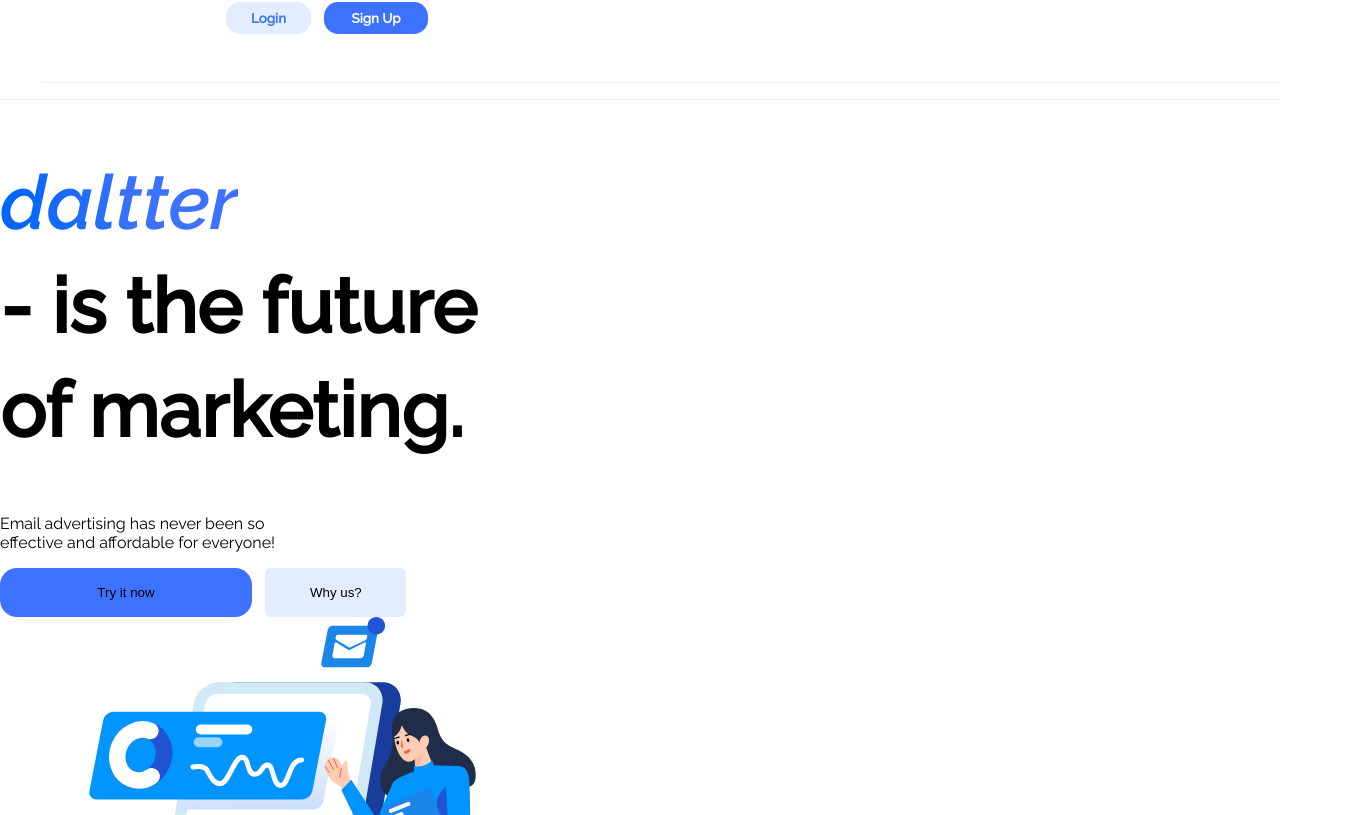
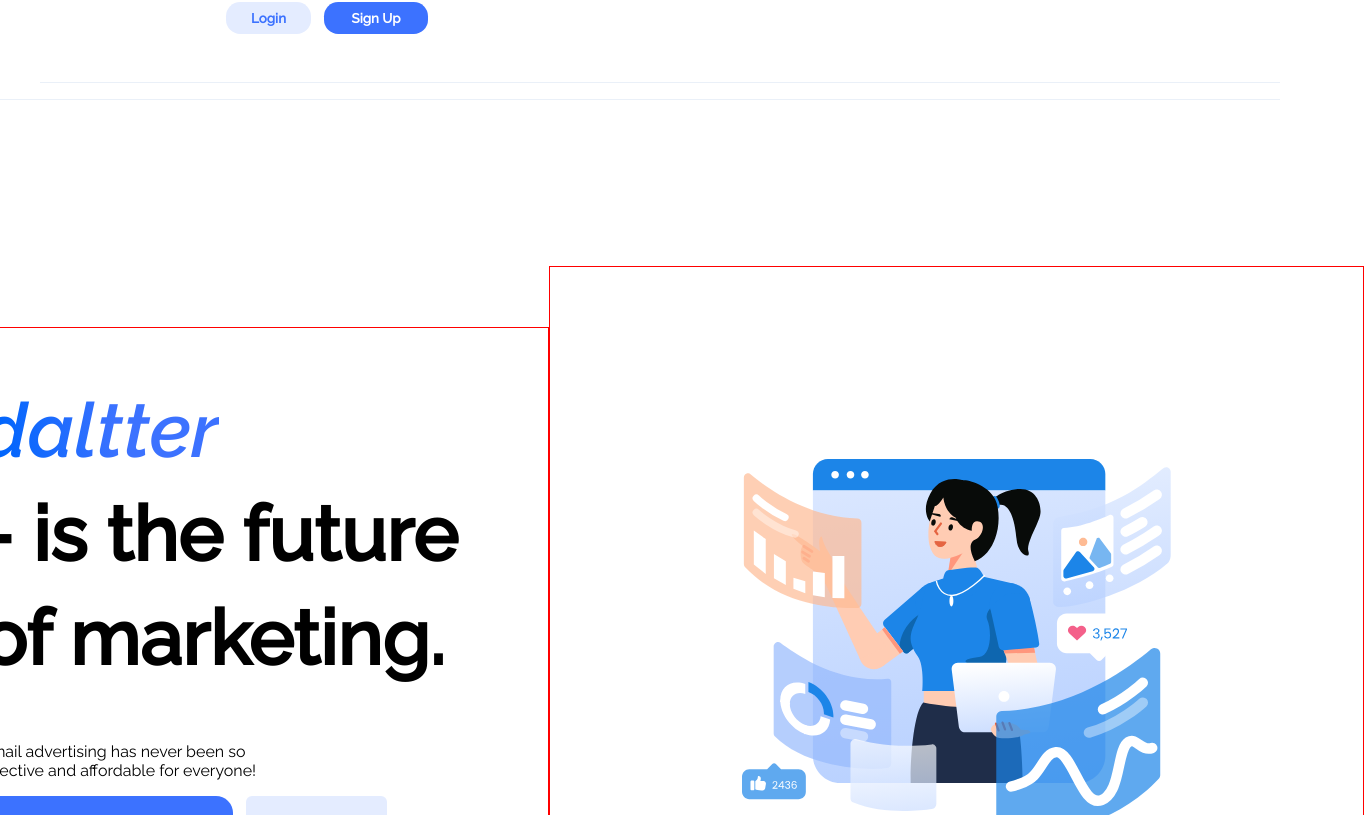
Before and after one commit to dryg1246/Daltter, a React (Create React App) app: page / in a window 1280 px wide. Shown: the part 225-1040 px from the top of the page, 1364 px wide, since content can reach past the window. Built offline with nearby package versions, Linux system fonts and the light colour scheme.

Commit message:
react_daltter

```diff
--- a/src/App.js
+++ b/src/App.js
@@ -1,6 +1,6 @@
-import Header from "./components/Header";
+import Header from "./components/Header/Header";
 import "./index.scss"
-import Main from "./components/Main";
+import Main from "./components/Main/Main";
 
 function App() {
   return (
--- a/src/components/Main.js
+++ b/src/components/Main/Main.js
@@ -1,10 +1,10 @@
 import React from 'react';
-
+import styles from "./Main.module.scss"
 function Main() {
     return (
-       <div className="flex">
+       <div className={styles.wrapper}>
 
-         <div className="">
+         <div className={styles.wrapper1}>
 
 
              <h1 className="main-text-drawer">
@@ -26,7 +26,7 @@ function Main() {
 
          </div>
 
-           <div className="">
+           <div className={styles.wrapper2}>
 
 
                <div className="secondLeft ">
--- /dev/null
+++ b/src/components/Main/Main.module.scss
@@ -0,0 +1,17 @@
+.wrapper2{
+  border: 1px solid red;
+}
+.wrapper1{
+  border: 1px solid red;
+}
+
+
+.wrapper {
+  display: flex;
+  align-items: center;
+  justify-content: center;
+  background: #FFFFFF;
+  margin-top: 10.37rem;
+  margin-left: 4em;
+  margin-bottom: 17rem;
+}
```
Also changed, not shown: src/index.css (+0 -30 lines), src/components/Header/Header.js (renamed from src/components/Header.js), src/components/Header/Header.module.scss (added).
